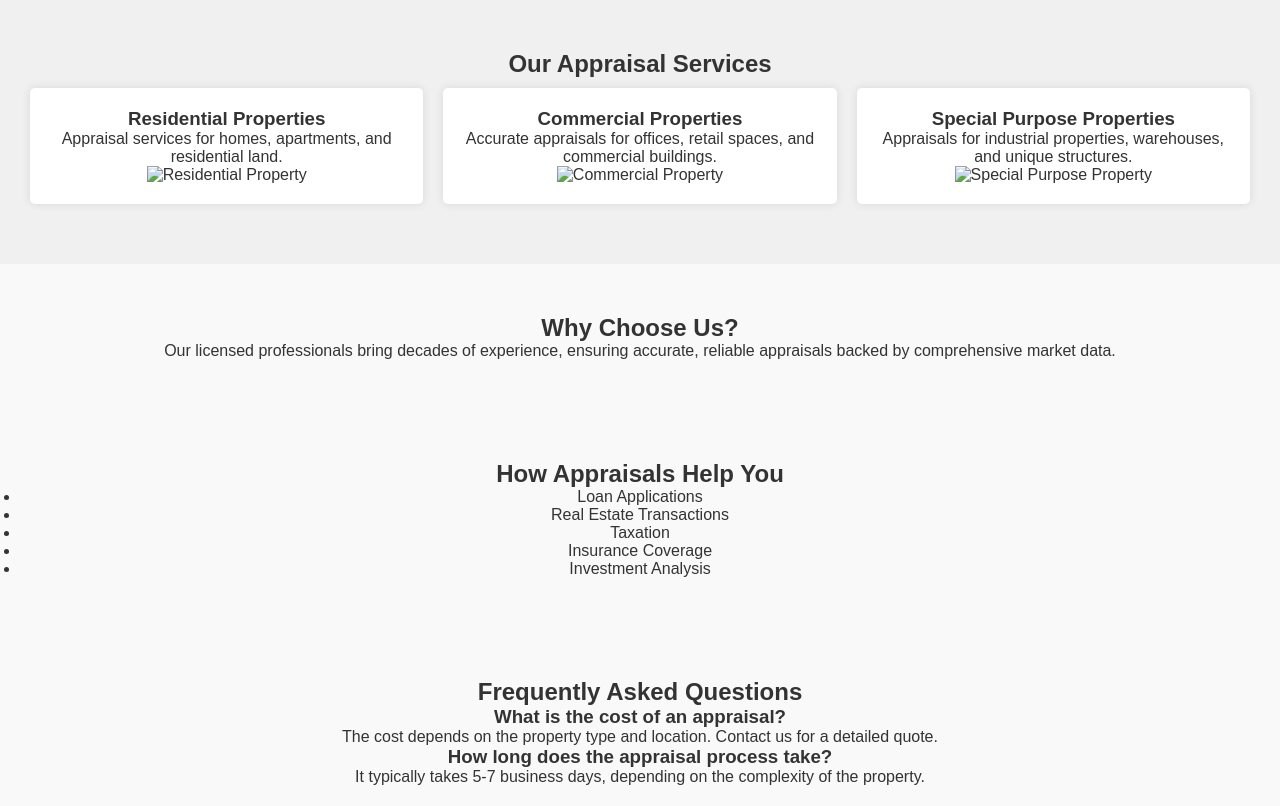
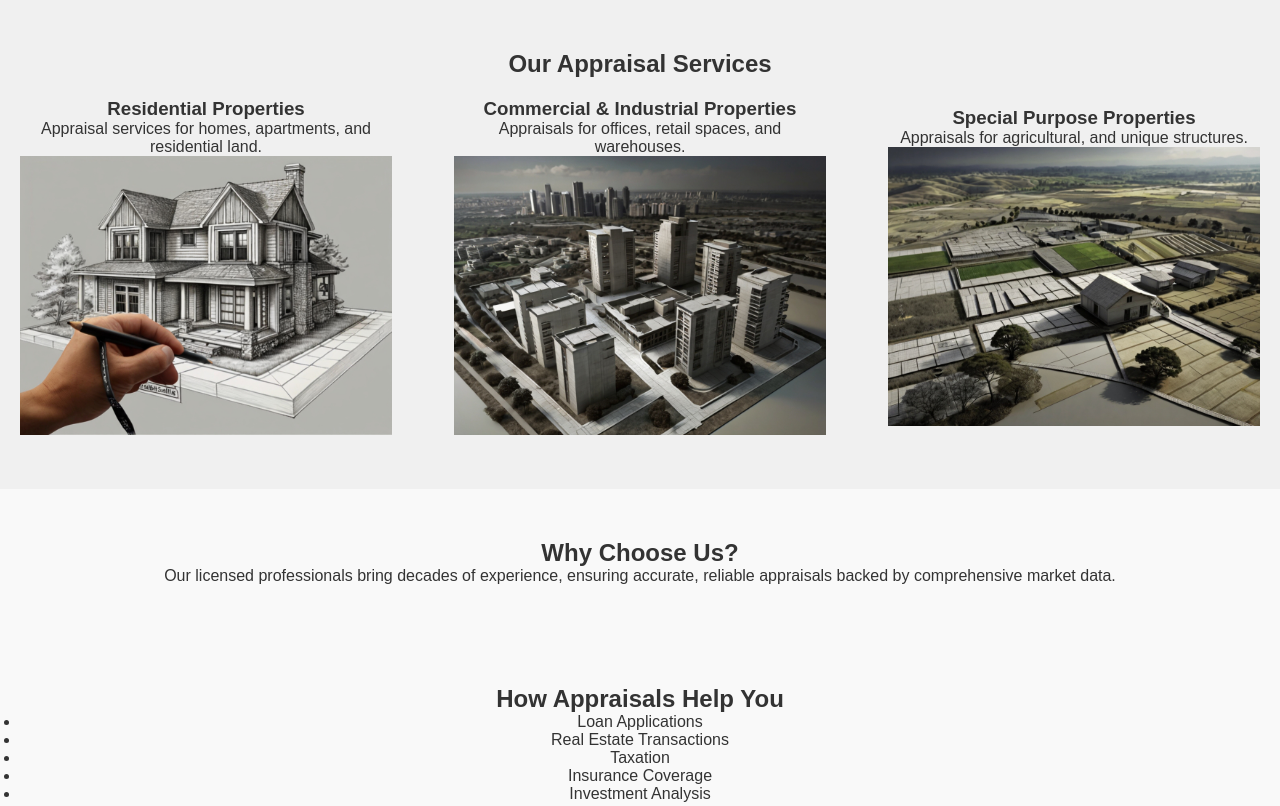
Before and after one commit to moostendorp/appraise, a plain HTML site: page index.html in a window 1280 px wide. Shown: the part 910-1716 px from the top of the page. Drawn offline with Linux system fonts and the light colour scheme.

Commit message:
resized services

```diff
--- a/css/styles.css
+++ b/css/styles.css
@@ -98,22 +98,25 @@ nav ul li a {
     background-color: #f0f0f0;
     text-align: center;
 }
-
 .services-grid {
     display: flex;
-    justify-content: space-around;
-    flex-wrap: wrap;
+    justify-content: space-between; /* Space between the columns */
+    align-items: center; /* Aligns items in the center */
+    flex-wrap: wrap; /* Allows wrapping if needed on smaller screens */
+    gap: 20px; /* Adds space between the columns */
+    margin-top: 20px;
 }
 
 .service-item {
-    background-color: #fff;
-    padding: 20px;
-    margin: 10px;
-    border-radius: 5px;
-    box-shadow: 0px 0px 10px rgba(0, 0, 0, 0.1);
-    width: 30%;
+    flex: 1; /* Flexibly takes up space in the row */
+    max-width: 30%; /* Limits the width to 30% of the container */
     text-align: center;
-    flex: 1 1 30%; /* Items shrink and grow to fit the screen */
+}
+
+.service-item img {
+    width: 100%; /* Ensures the image takes up the full width of its container */
+    height: auto; /* Maintains the aspect ratio */
+    object-fit: contain; /* Prevents the image from being cut off */
 }
 
 #why-choose-us,
--- a/index.html
+++ b/index.html
@@ -44,17 +44,17 @@
             <div class="service-item">
                 <h3>Residential Properties</h3>
                 <p>Appraisal services for homes, apartments, and residential land.</p>
-                <img src="residential-property-appraisal.png" alt="Residential Property">
+                <img src="images/residential-property-appraisal.jpg" alt="Residential Property">
             </div>
             <div class="service-item">
-                <h3>Commercial Properties</h3>
-                <p>Accurate appraisals for offices, retail spaces, and commercial buildings.</p>
-                <img src="commercial-property-appraisal.png" alt="Commercial Property">
+                <h3>Commercial & Industrial Properties</h3>
+                <p>Appraisals for offices, retail spaces, and warehouses.</p>
+                <img src="images/commercial-property-appraisal.jpg" alt="Commercial Property">
             </div>
             <div class="service-item">
                 <h3>Special Purpose Properties</h3>
-                <p>Appraisals for industrial properties, warehouses, and unique structures.</p>
-                <img src="special-purpose-property-appraisal.png" alt="Special Purpose Property">
+                <p>Appraisals for agricultural, and unique structures.</p>
+                <img src="images/special-purpose-property-appraisal.jpg" alt="Special Purpose Property">
             </div>
         </div>
     </section>
@@ -98,7 +98,7 @@
     </section>
 
     <footer>
-        <p>&copy; 2024 Your Company Name. All rights reserved.</p>
+        <p>&copy; 2024 Appraise.PH. All rights reserved.</p>
         <nav class="footer-nav">
             <ul>
                 <li><a href="#home">Home</a></li>
```
Also changed, not shown: images/commercial-property-appraisal.jpg (added), images/residential-property-appraisal.jpg (added), images/special-purpose-property-appraisal.jpg (added).
